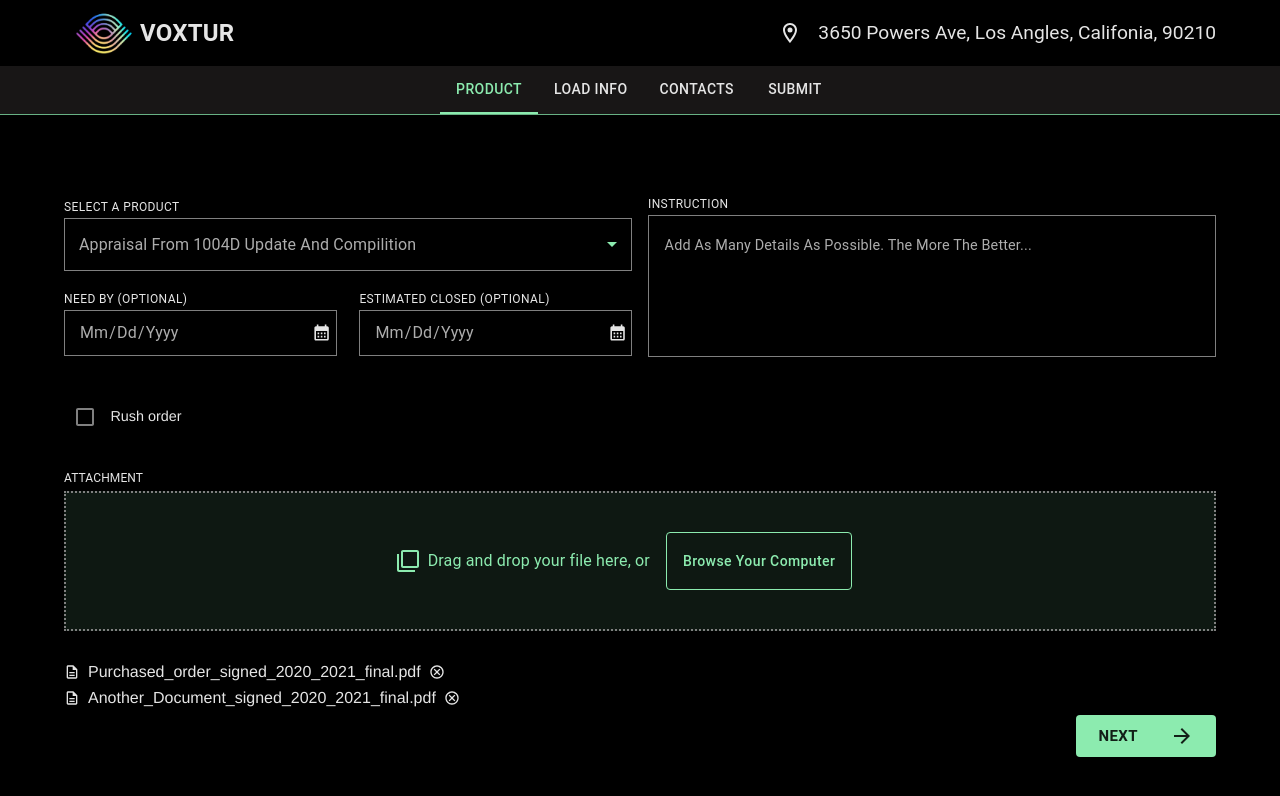
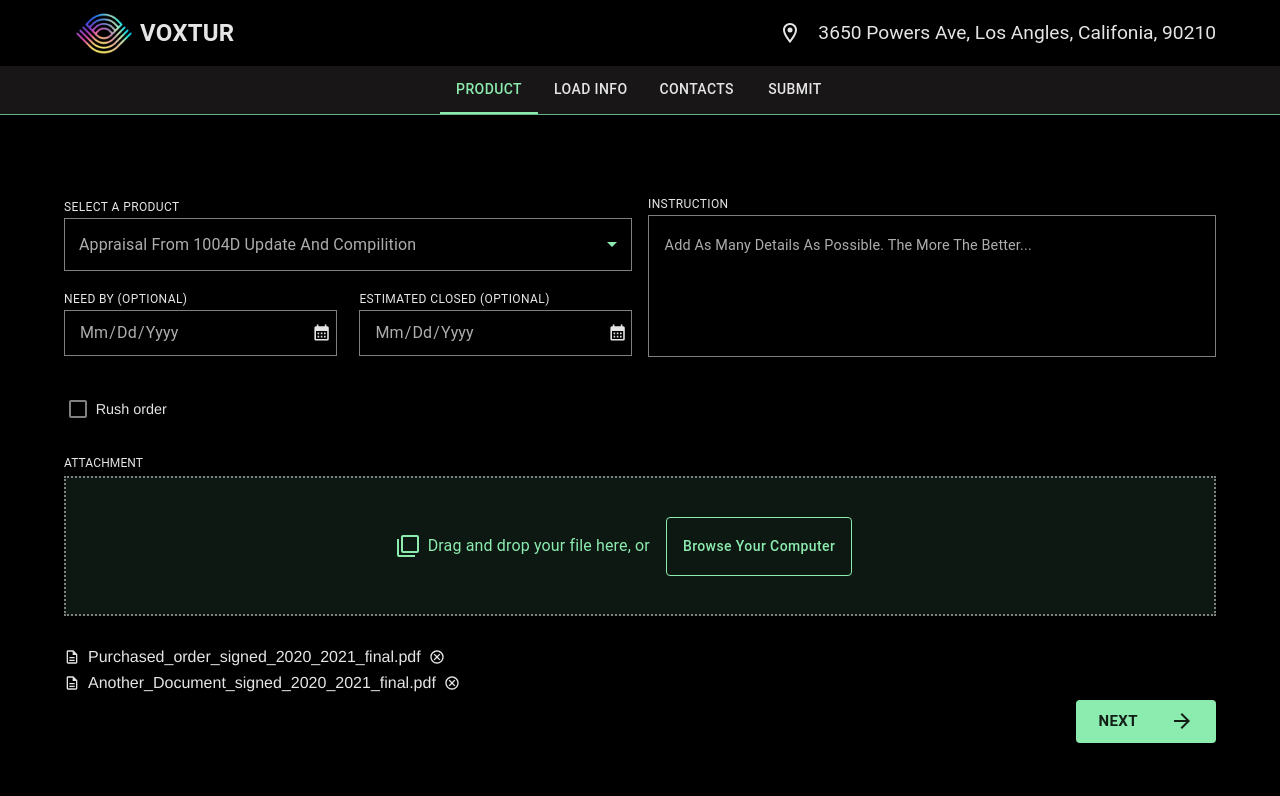
Before and after one commit to NomanKhan112/voxtur-app, a Next.js app: page / in a window 1280 px wide. Shown: the top 796 px of the page. Built offline with nearby package versions, Linux system fonts and the light colour scheme.

Commit message:
styling  issues

```diff
--- a/src/components/ProductForm/index.js
+++ b/src/components/ProductForm/index.js
@@ -196,7 +196,7 @@ const ProductForm = () => {
           </Box>
         </Grid>
         <Grid item xs={12}>
-          <Checkbox {...label} sx={{ color: styles.color.lightDark }} />{" "}
+          <Checkbox {...label} sx={{ color: styles.color.lightDark, p: 0.2 }} />{" "}
           <span
             style={{
               color: styles.color.lightWhite,
```
